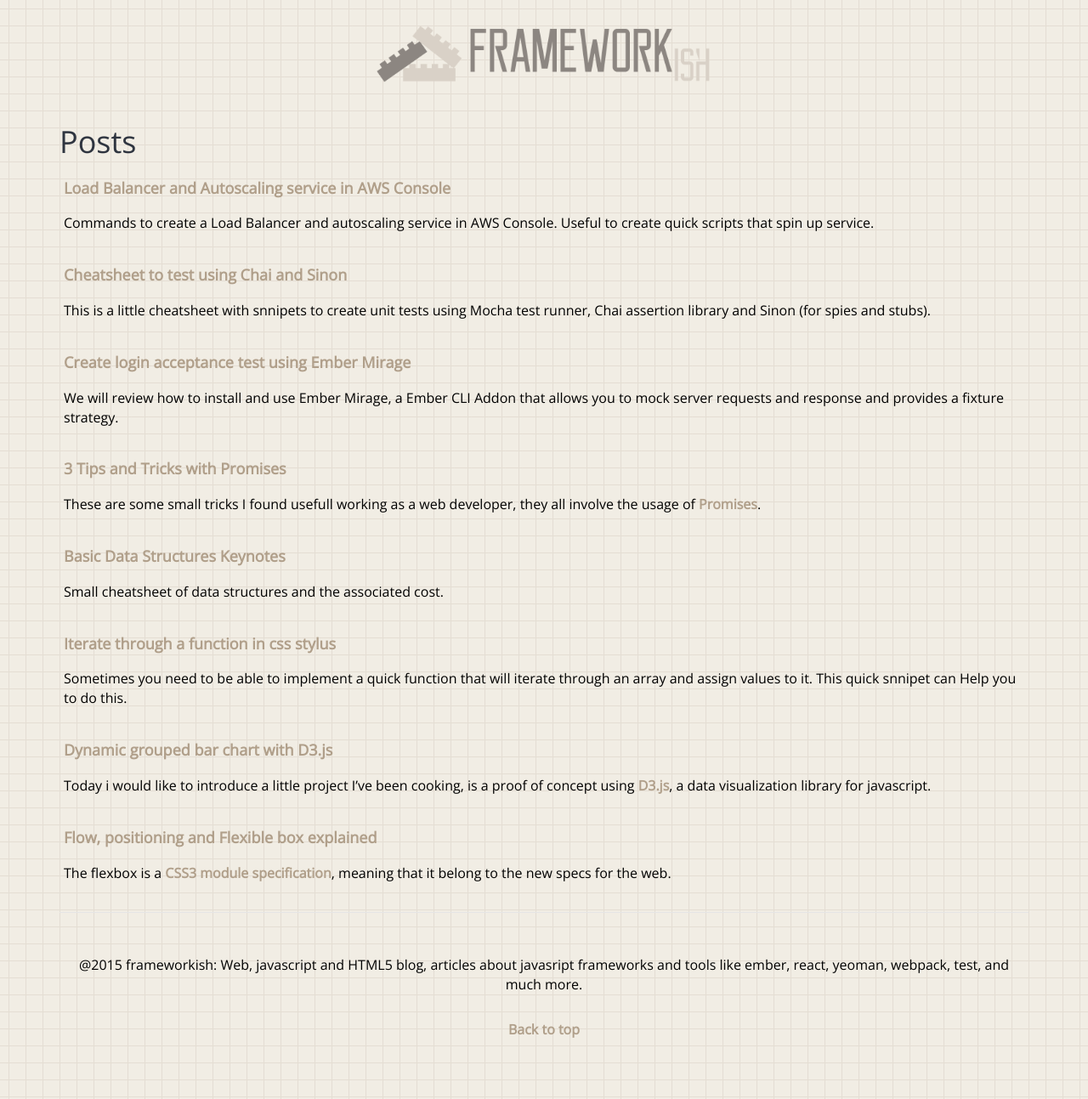
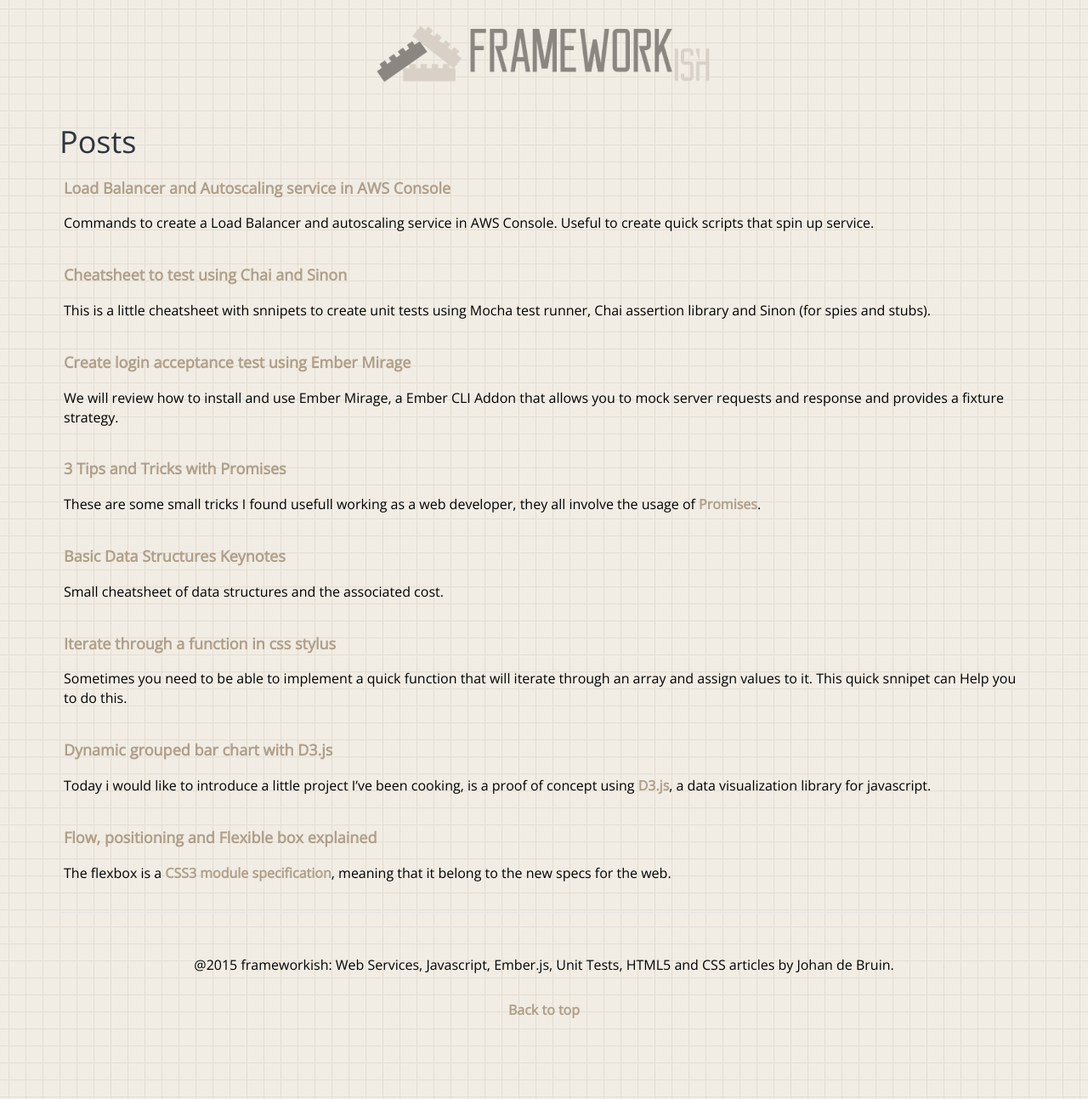
Before and after one commit to Rastikko/Rastikko.github.io, a Jekyll site: the page built from index.html, in a window 1280 px wide. Shown: the whole page at 85% size. Built offline with Jekyll 4.4.1, drawn with Linux system fonts in a browser that asks for light colours.

Commit message:
Update _config.yml

```diff
--- a/_config.yml
+++ b/_config.yml
@@ -6,11 +6,10 @@
 # 'jekyll serve'. If you change this file, please restart the server process.
 
 # Site settings
-title: Frameworkish - Web engineering blog
+title: Frameworkish - Web Engineering Blog
 email: your-email@domain.com
 description: > # this means to ignore newlines until "baseurl:"
-  Web, javascript and HTML5 blog, articles about javasript frameworks and tools like
-  ember, react, yeoman, webpack, test, and much more.
+  Web Services, Javascript, Ember.js, Unit Tests, HTML5 and CSS articles by Johan de Bruin.
 baseurl: "" # the subpath of your site, e.g. /blog
 url: "http://frameworkish.com" # the base hostname & protocol for your site
 twitter_username: rastikko
```
